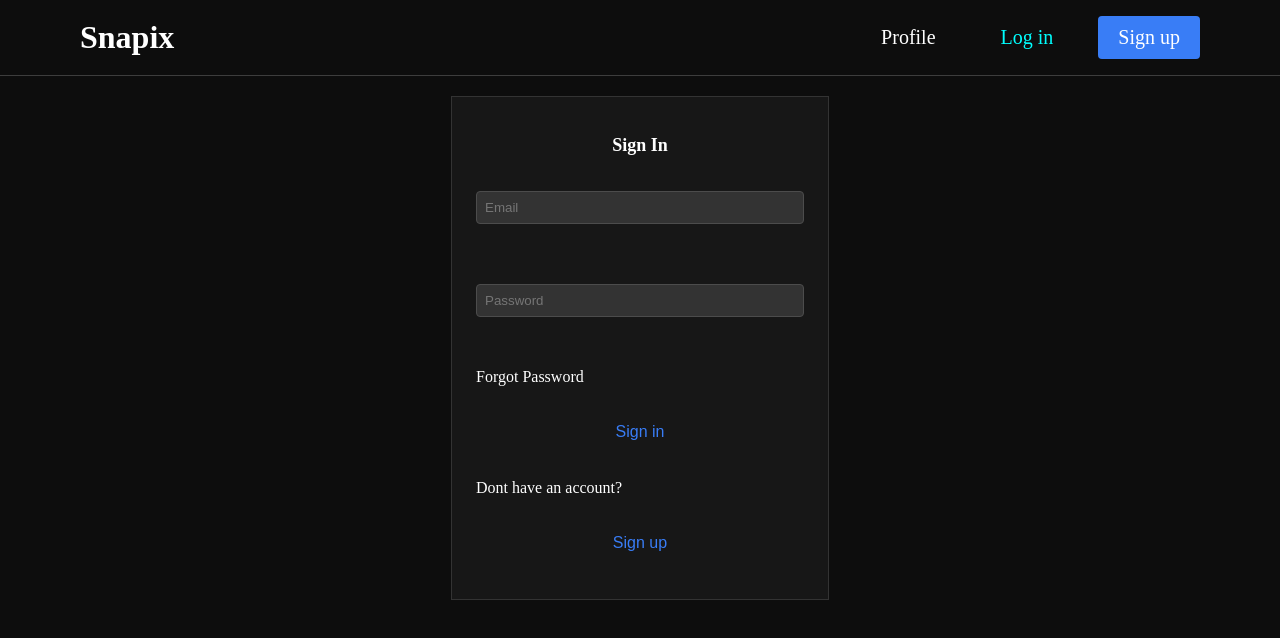
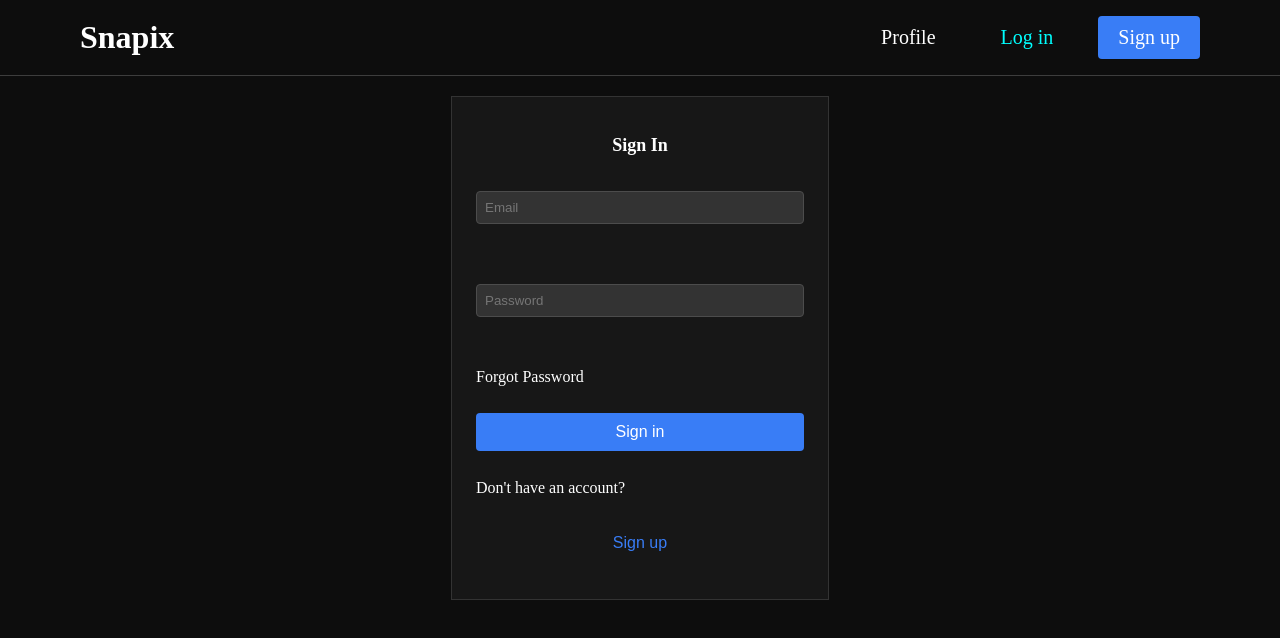
Before and after one commit to burshilya2024/snapix, a Next.js app: page /LogIn in a window 1280 px wide. Shown: the top 638 px of the page. Built offline with nearby package versions, Linux system fonts and the light colour scheme.

Commit message:
fix: form submit-button disable

```diff
--- a/src/pages/LogIn/index.tsx
+++ b/src/pages/LogIn/index.tsx
@@ -1,48 +1,54 @@
-import React, { useState } from 'react'
-
-import Button from '@/components/Button/Button'
-import Form from '@/components/Form/Form'
-
+import Form from "@/components/Form/Form";
+import React, { useState } from 'react';
 import styles from '@/styles/LogIn.module.scss'
+import Button from "@/components/Button/Button";
 
 const LogIn: React.FC = () => {
-  const [email, setEmail] = useState<string>('')
-  const [password, setPassword] = useState<string>('')
+    const [email, setEmail] = useState<string>('');
+    const [password, setPassword] = useState<string>('');
+    const [isSubmitting, setIsSubmitting] = useState<boolean>(false)
 
     const handleLogin = async (event: React.FormEvent<HTMLFormElement>) => {
-    event.preventDefault()
+        event.preventDefault();
+        setIsSubmitting(true)
+        await new Promise((resolve)=> setTimeout(resolve, 1000))
+
+        setEmail('')
+        setPassword('')
+        setIsSubmitting(false)
     }
-
     return (
         <Form onSubmit={handleLogin}>
             <div className={styles.tittle}>Sign In</div>
             <div className={styles.inputGroup}>
                 <input
+                    type="email"
+                    placeholder="Email"
+                    value={email}
+                    onChange={(e) => setEmail(e.target.value)}
                     className={styles.inputField}
-          onChange={e => setEmail(e.target.value)}
-          placeholder={'Email'}
                     required
-          type={'email'}
-          value={email}
                 />
             </div>
             <div className={styles.inputGroup}>
                 <input
+                    type="password"
+                    placeholder="Password"
+                    value={password}
+                    onChange={(e) => setPassword(e.target.value)}
                     className={styles.inputField}
-          onChange={e => setPassword(e.target.value)}
-          placeholder={'Password'}
                     required
-          type={'password'}
-          value={password}
                 />
                 {/*TODO: make "input" be an single component*/}
             </div>
-      <div>Forgot Password</div>
-      <Button outline>Sign in</Button>
-      <div> Dont have an account?</div>
+            <div>
+                Forgot Password
+            </div>
+            <Button type="submit">Sign in</Button>
+            <div> Don't have an account?</div>
             <Button outline>Sign up</Button>
         </Form>
-  )
-}
+    );
+};
 
-export default LogIn
+export default LogIn;
```
Lines whose indentation alone changed are shown as unchanged.
